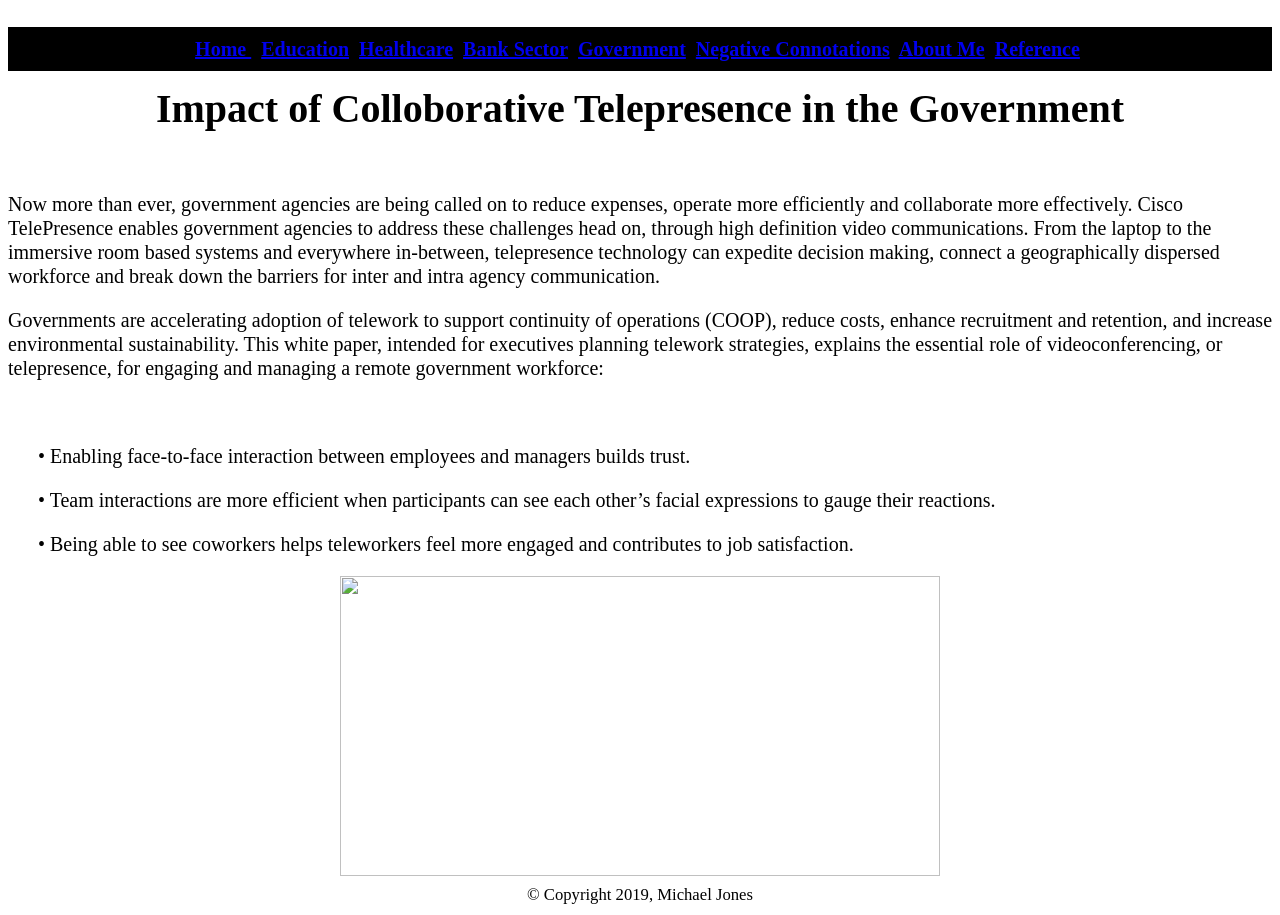
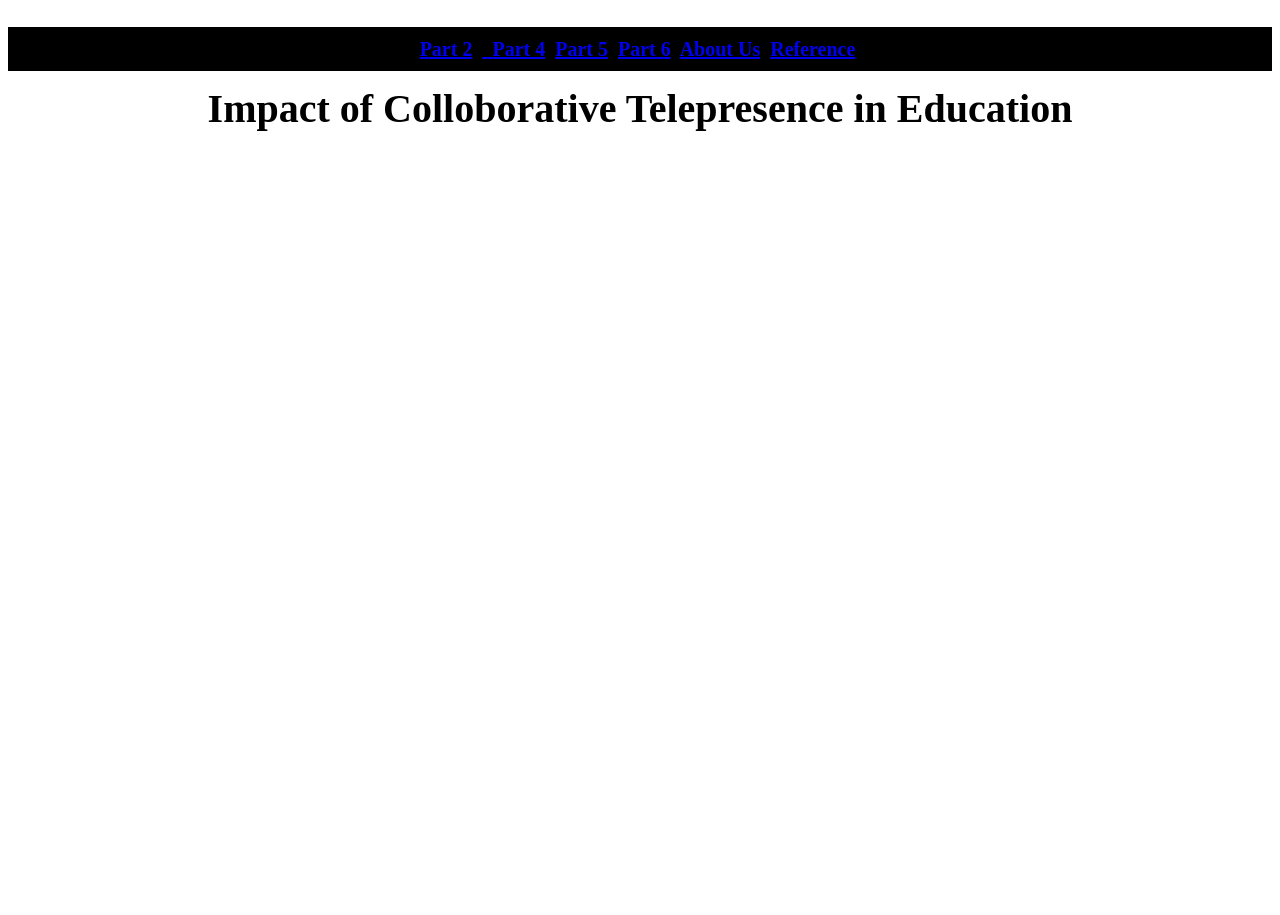
Before and after one commit to utech101/utech101.github.io, a plain HTML site: page Area 4.html in a window 1280 px wide. After the commit the page ends 800 px from the top, so only its background shows below. Drawn offline with Linux system fonts and the light colour scheme.

Commit message:
Update Area 4.html

```diff
--- a/Area 4.html
+++ b/Area 4.html
@@ -1,40 +1,20 @@
 <!DOCTYPE html>
 <html>
 <head>
-<title>Government</title>
+<title>Education</title>
 </head>
 
-	<body style= "background-image:url('white.jpg'); background-size:cover; font-family: Times New Roman; font-size:20px; margin:5; line-height:24px;">
+<body style= "background-image:url('white.jpg');  background-size:cover; font-family: Times New Roman; font-size:20px; margin:5; line-height:24px;">
 	<h4 style="background-color:black;text-align:center;padding:10px;">
-		<a href="index.html">Home </a>&nbsp;
-		<a href="Area 1.html">Education</a>&nbsp;
-		<a href="Area 2.html">Healthcare</a>&nbsp;
-		<a href="Area 3.html">Bank Sector</a>&nbsp;
-		<a href="Area 4.html">Government</a>&nbsp;
-		<a href="Neg.html">Negative Connotations</a>&nbsp;
-		<a href="about me.html">About Me</a>&nbsp;
+		<a href="index.html">Part 2</a>&nbsp;
+		<a href="Area 1.html"Part 3</a>&nbsp;
+		<a href="Area 2.html">Part 4</a>&nbsp;
+		<a href="Area 3.html">Part 5</a>&nbsp;
+		<a href="Area 4.html">Part 6</a>&nbsp;
+		<a href="about me.html">About Us</a>&nbsp;
 		<a href="Reference.html">Reference</a>&nbsp;
 	</h4>
+	<h1 style =" color:black;text-align:center;font-size:200%;"> Impact of Colloborative Telepresence in Education</h1>
+	<br>
 
-<h1 style =" color:black;text-align:center;font-size:200%;"> Impact of Colloborative Telepresence in the Government</h1>
-<br>
-
-<p>	Now more than ever, government agencies are being called on to reduce expenses, operate more efficiently and collaborate more effectively.
-	Cisco TelePresence enables government agencies to address these challenges head on, through high definition video communications. From the laptop to the immersive room based systems and everywhere in-between, telepresence technology can expedite decision making,
-	connect a geographically dispersed workforce and break down the barriers for inter and intra agency communication.</p>
-
-<p>	Governments are accelerating adoption of telework to support continuity of operations (COOP), reduce
-	costs, enhance recruitment and retention, and increase environmental sustainability. This white paper,
-	intended for executives planning telework strategies, explains the essential role of videoconferencing, or
-	telepresence, for engaging and managing a remote government workforce:</P>
-	<br>
-		<p style="padding-left:30px;">	• Enabling face-to-face interaction between employees and managers builds trust.</p>
-		<p style="padding-left:30px;">	• Team interactions are more efficient when participants can see each other’s facial expressions to gauge
-			their reactions.</p>
-		<p style="padding-left:30px;">	• Being able to see coworkers helps teleworkers feel more engaged and contributes to job satisfaction.</p>
-
-		<center><img src="Government.jpg" style="width:600px;height:300px;"></center>
-
-		<center> <small>&copy; Copyright 2019, Michael Jones</small> </center>
-	</body>
-</html>
+</body>
```
